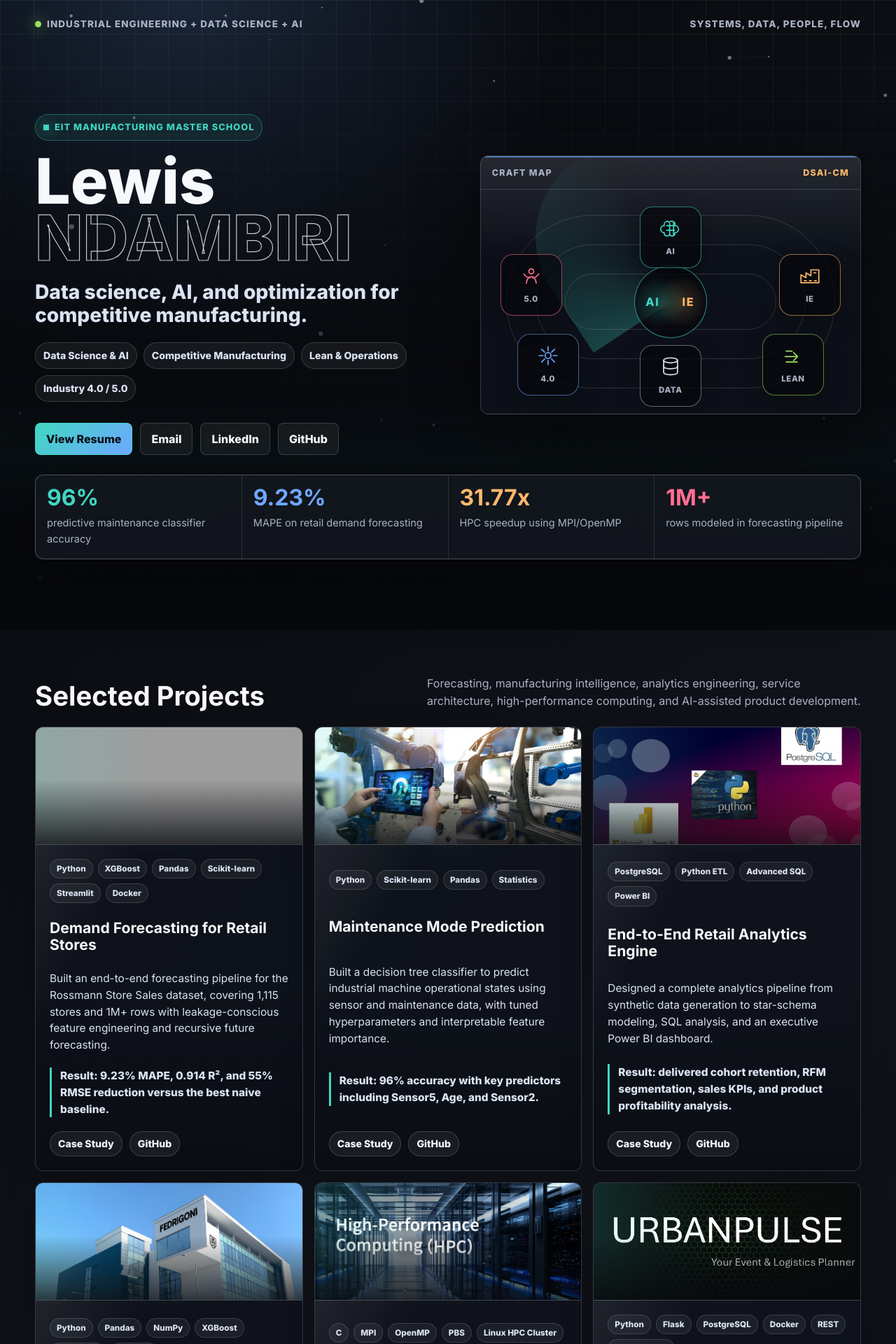
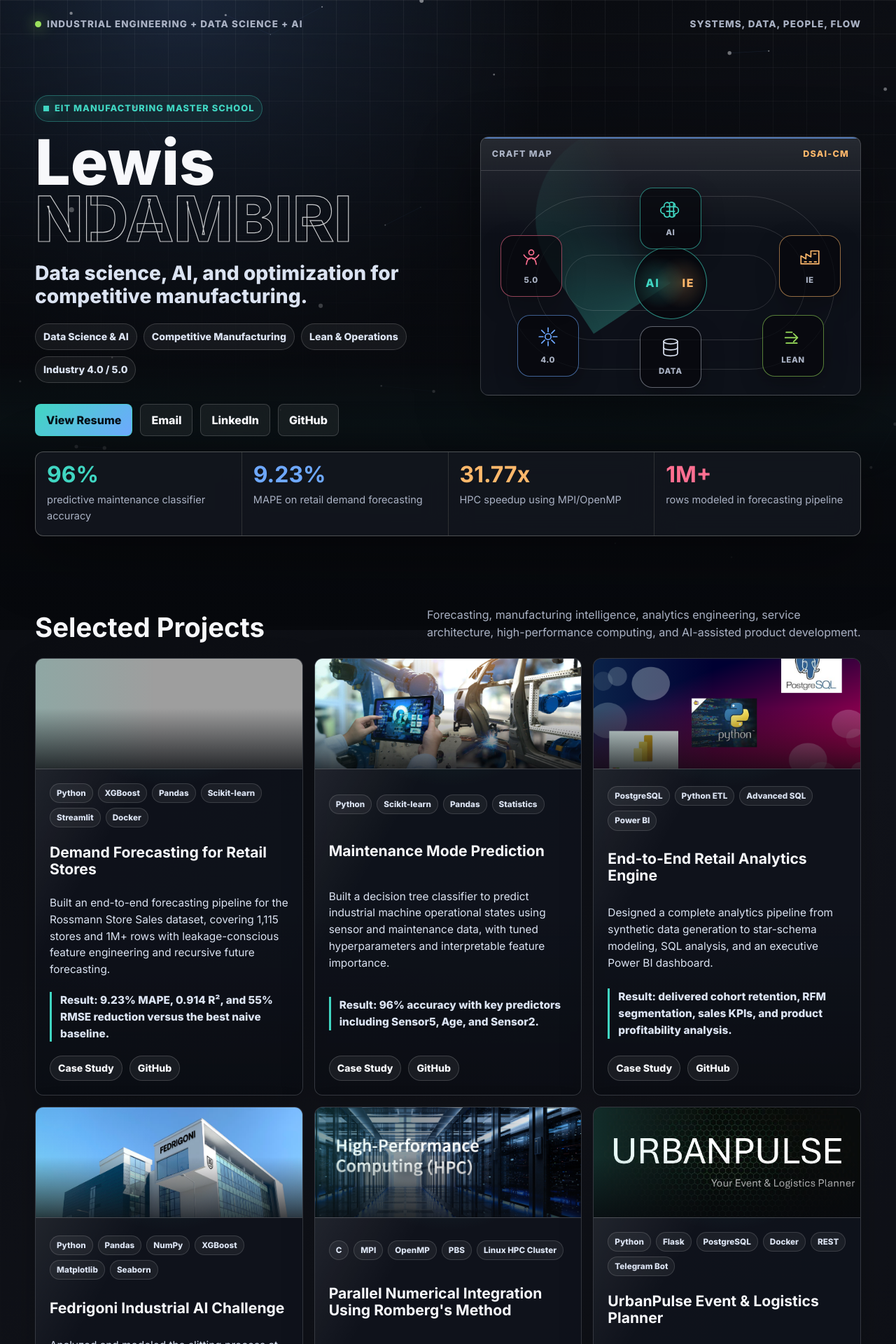
Before and after one commit to lewisndambiri/lewisndambiri.github.io, a Jekyll site: the page built from index.md, in a window 1280 px wide. Shown: the top 1920 px of the page at 70% size. Built offline with Jekyll 4.4.1, drawn with Linux system fonts in a browser that asks for light colours; grey boxes are pictures that could not be loaded.

Commit message:
Adjust hero section and various element sizes

```diff
--- a/assets/css/style.css
+++ b/assets/css/style.css
@@ -74,10 +74,10 @@
 
 .hero {
   position: relative;
-  min-height: 100vh;
+  min-height: 92vh;
   display: grid;
   align-content: center;
-  padding: 42px 0 26px;
+  padding: 42px 0 14px;
 }
 
 .hero-canvas {
@@ -178,6 +178,13 @@
   font-size: clamp(1.38rem, 2.2vw, 2rem);
   font-weight: 800;
   line-height: 1.18;
+}
+
+.hero-note {
+  max-width: 640px;
+  margin: 14px 0 0;
+  color: var(--muted);
+  font-size: clamp(1rem, 1.35vw, 1.13rem);
 }
 
 .identity-strip {
@@ -584,7 +591,7 @@
   display: grid;
   grid-template-columns: repeat(4, minmax(0, 1fr));
   gap: 1px;
-  margin-top: 28px;
+  margin-top: 22px;
   overflow: hidden;
   border: 1px solid var(--line);
   border-radius: 12px;
@@ -637,7 +644,11 @@
 }
 
 section {
-  padding: 64px 0;
+  padding: 52px 0;
+}
+
+.home-page .hero + section {
+  padding-top: 38px;
 }
 
 .section-heading {
@@ -671,7 +682,7 @@
 
 .project-card {
   position: relative;
-  min-height: 440px;
+  min-height: 420px;
   display: grid;
   align-content: space-between;
   gap: 20px;
@@ -722,7 +733,7 @@
 
 .project-media {
   position: relative;
-  height: 168px;
+  height: 158px;
   margin: -20px -20px 0;
   overflow: hidden;
   border-bottom: 1px solid var(--line);
@@ -806,8 +817,8 @@
 
 .fit {
   display: grid;
-  grid-template-columns: minmax(280px, 0.86fr) minmax(0, 1.14fr);
-  gap: 30px;
+  grid-template-columns: minmax(240px, 0.72fr) minmax(0, 1.28fr);
+  gap: 26px;
   align-items: center;
   margin-inline: calc((100vw - min(1180px, calc(100vw - 32px))) / -2);
   padding-inline: calc((100vw - min(1180px, calc(100vw - 32px))) / 2);
@@ -820,7 +831,8 @@
 
 .fit-visual {
   position: relative;
-  min-height: 430px;
+  min-height: 340px;
+  max-height: 380px;
   overflow: hidden;
   border: 1px solid var(--line);
   border-radius: 12px;
@@ -841,7 +853,8 @@
 .fit-visual img {
   width: 100%;
   height: 100%;
-  min-height: 430px;
+  min-height: 340px;
+  max-height: 380px;
   display: block;
   object-fit: cover;
 }
@@ -927,7 +940,8 @@
 
   .fit-visual,
   .fit-visual img {
-    min-height: 360px;
+    min-height: 320px;
+    max-height: 360px;
   }
 }
 
@@ -966,7 +980,8 @@
 
   .fit-visual,
   .fit-visual img {
-    min-height: 300px;
+    min-height: 260px;
+    max-height: 320px;
   }
 }
 
```
